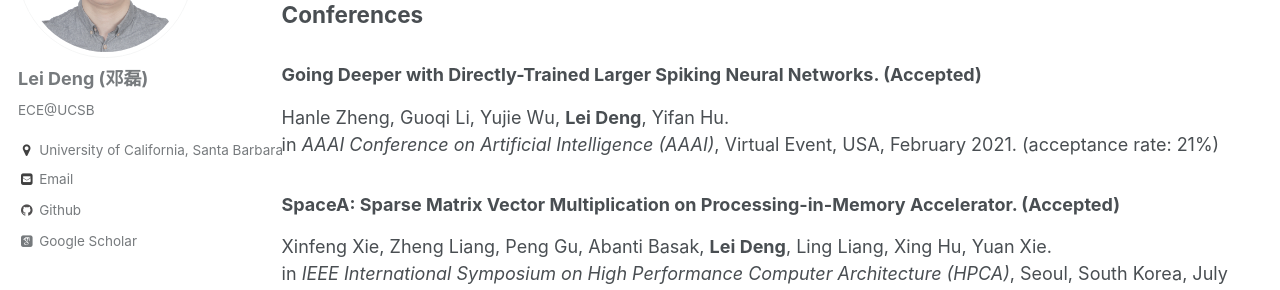
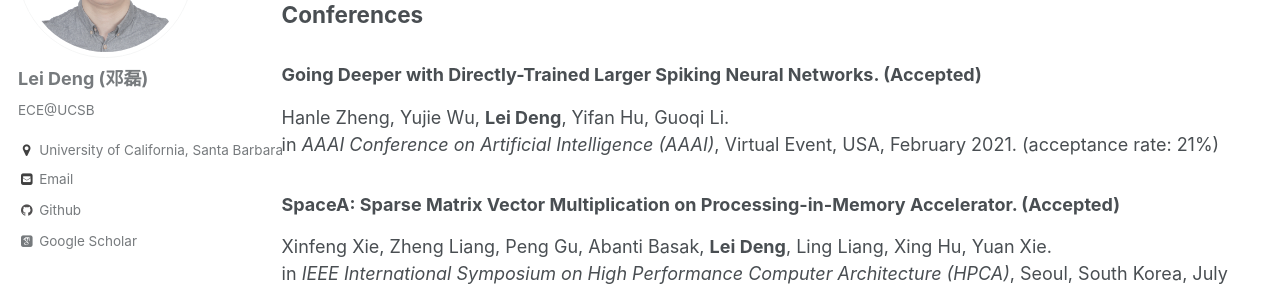
Before and after one commit to dllfei/dllfei.github.io, a Jekyll site: the page built from _pages/publications.md, in a window 1280 px wide and 900 px high, scrolled down 5732 px. Shown: the part 153-443 px from the top of the window. Built offline with Jekyll 4.4.1, drawn with Linux system fonts in a browser that asks for light colours; some web fonts are replaced.

```diff
--- a/_pages/publications.md
+++ b/_pages/publications.md
@@ -172,7 +172,7 @@ Guoqi Li, Wuhua Hu, Gaoxi Xiao, **Lei Deng**, Pei Tang, Jing Pei, Luping Shi. <b
 ## Conferences
 
 ### Going Deeper with Directly-Trained Larger Spiking Neural Networks. (Accepted) <br />
-Hanle Zheng, Guoqi Li, Yujie Wu, **Lei Deng**, Yifan Hu. <br />
+Hanle Zheng, Yujie Wu, **Lei Deng**, Yifan Hu, Guoqi Li. <br />
 in *AAAI Conference on Artificial Intelligence (AAAI)*, Virtual Event, USA, February 2021. (acceptance rate: 21%)
 
 ### SpaceA: Sparse Matrix Vector Multiplication on Processing-in-Memory Accelerator. (Accepted) <br />
```
